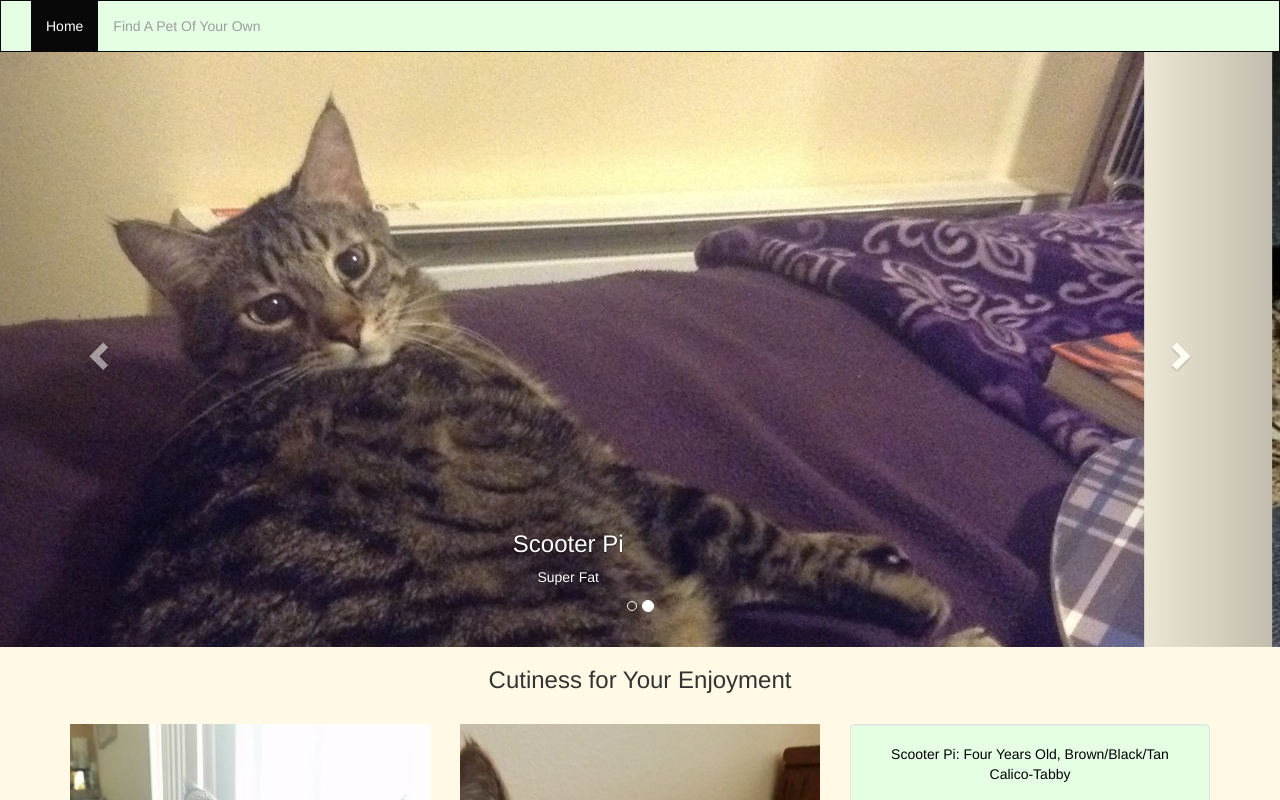
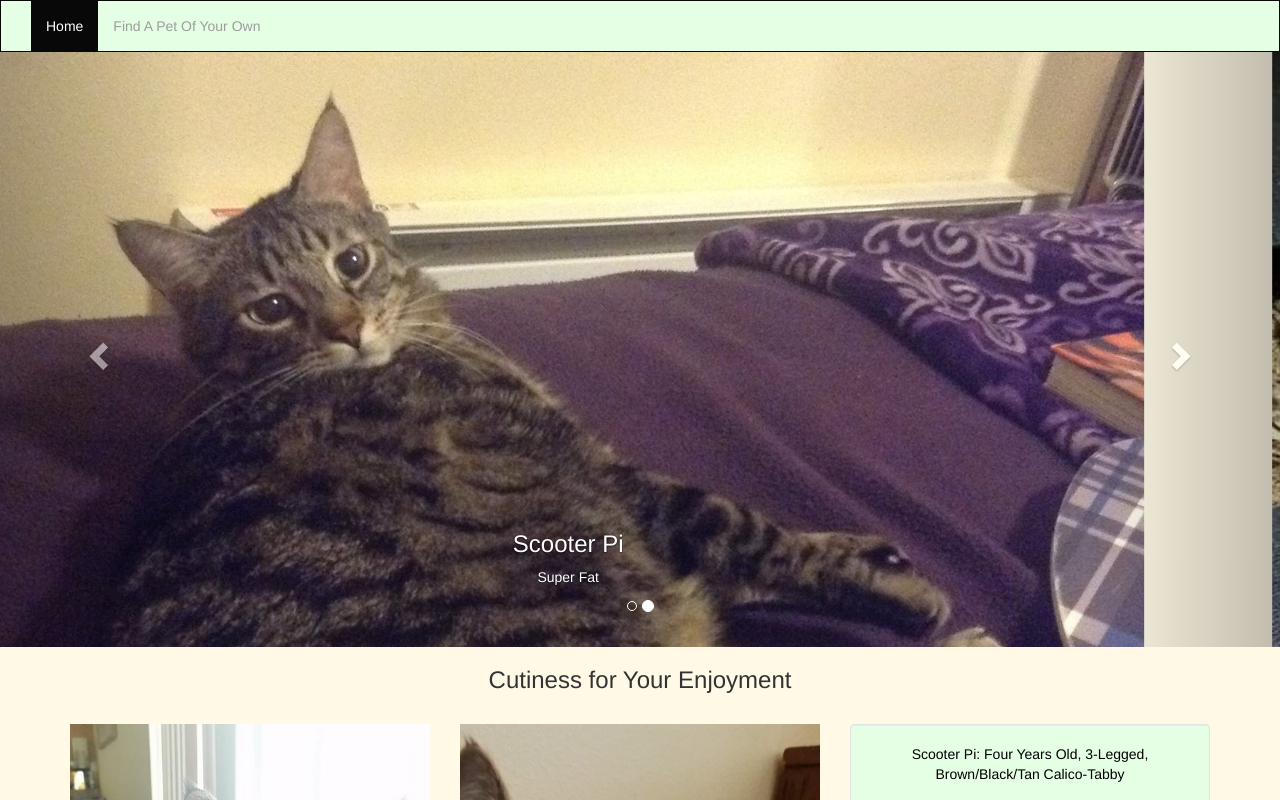
Before and after one commit to madolynlaurine/fall23, a plain HTML site: page index.html in a window 1280 px wide. Shown: the top 800 px of the page. Drawn offline with nearby package versions, Linux system fonts and the light colour scheme.

Commit message:
Update index.html

```diff
--- a/index.html
+++ b/index.html
@@ -121,7 +121,7 @@
     </div>
     <div class="col-sm-4">
       <div class="well">
-       <p>Scooter Pi: Four Years Old, Brown/Black/Tan Calico-Tabby</p>
+       <p>Scooter Pi: Four Years Old, 3-Legged, Brown/Black/Tan Calico-Tabby</p>
       </div>
       <div class="well">
        <p>Booger: One Year Old, Brown/Black/Orange Calico-Tabby</p>
```
